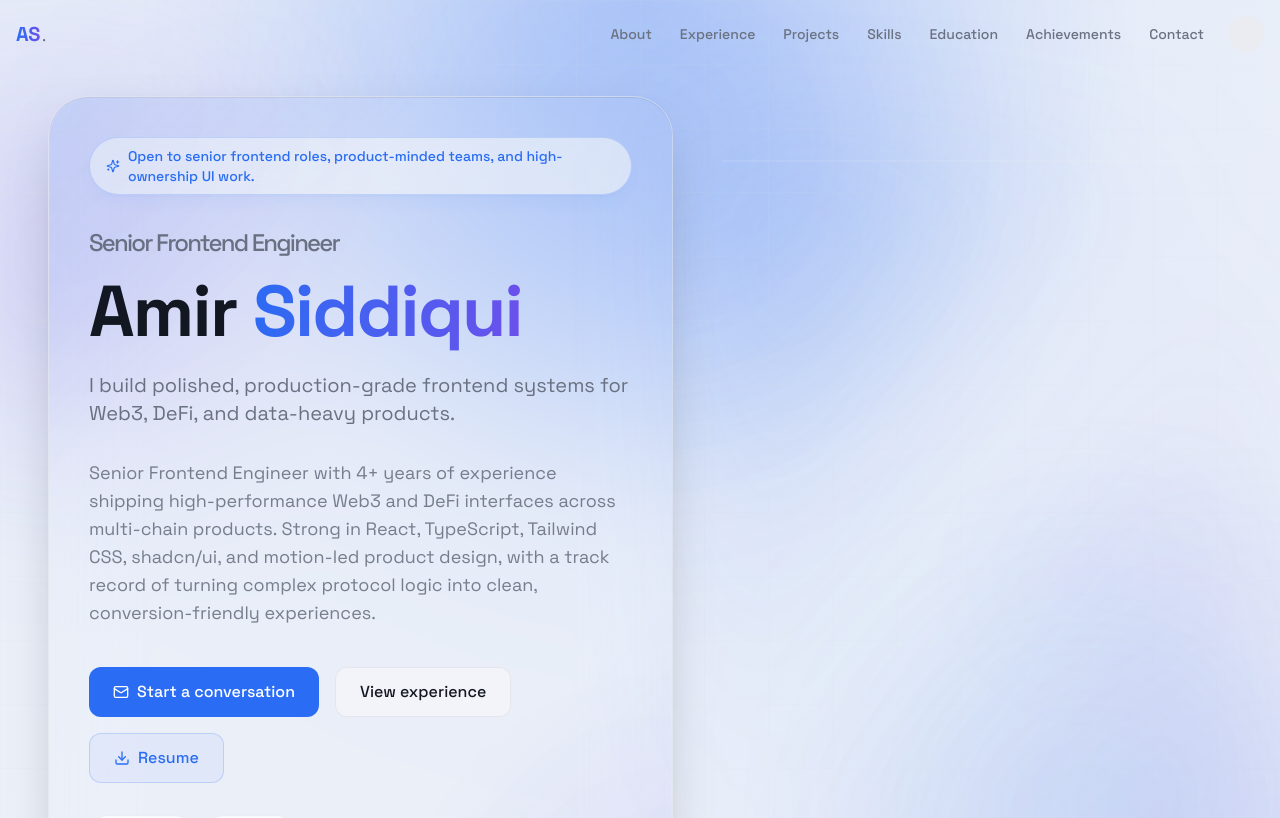
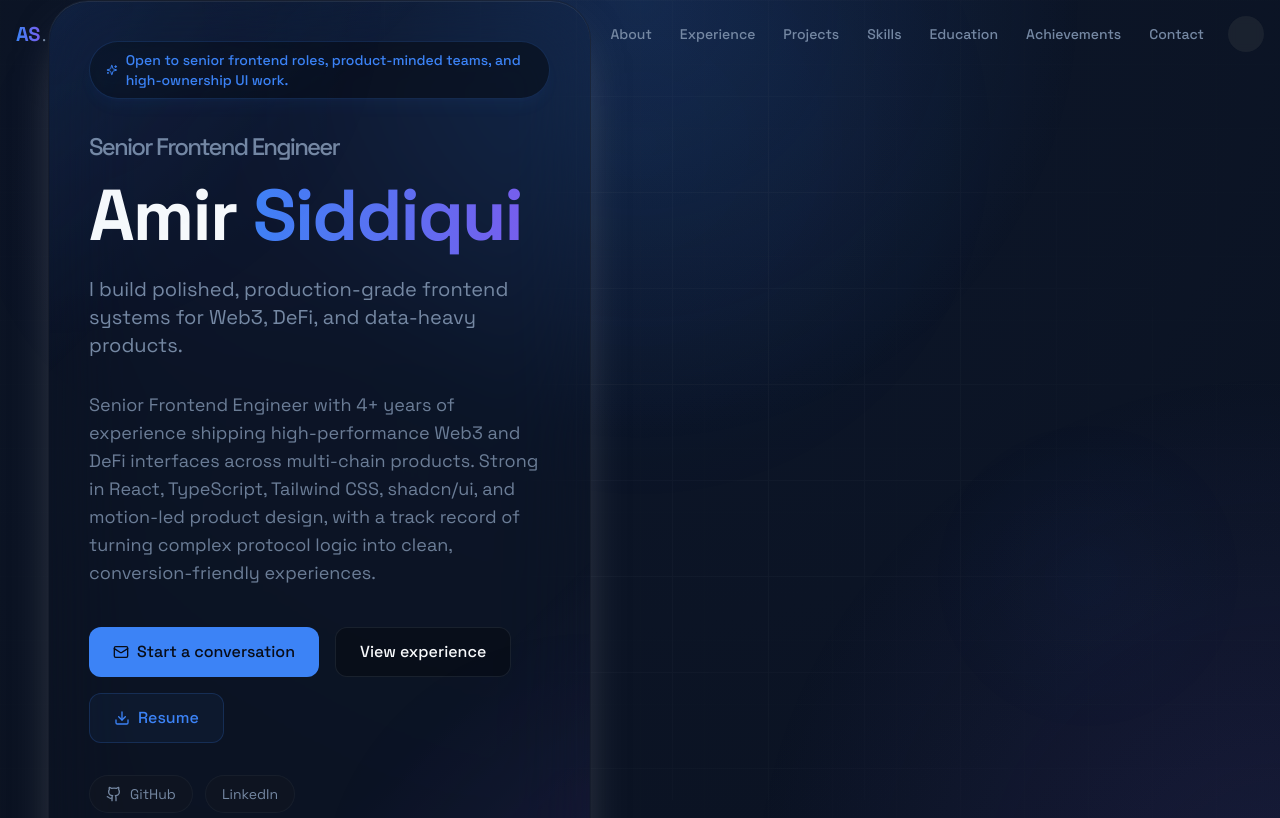
Before and after one commit to amirsiddiquiin/AmirPortfolio, a React (Vite) app: page / in a window 1280 px wide. Shown: the top 818 px of the page. Built offline with nearby package versions, Linux system fonts and the light colour scheme.

Commit message:
feat: add avatar image and update Hero component for enhanced visuals; adjust theme context to default to dark mode

```diff
--- a/src/components/Hero.tsx
+++ b/src/components/Hero.tsx
@@ -3,7 +3,7 @@ import { ArrowDown, Download, Github, Mail, Sparkles } from 'lucide-react';
 import { profile } from '@/data/profile';
 
 const riseUp = {
-  initial: { opacity: 0, y: 28, filter: 'blur(8px)' },
+  initial: { opacity: 0, y: 24, filter: 'blur(8px)' },
   animate: { opacity: 1, y: 0, filter: 'blur(0px)' },
 };
 
@@ -15,7 +15,7 @@ const panelMotion = {
 const floatMotion = {
   animate: {
     y: [0, -10, 0],
-    rotate: [0, 0.8, 0],
+    rotate: [0, 0.6, 0],
     transition: { duration: 6, repeat: Infinity, ease: 'easeInOut' },
   },
 };
@@ -24,30 +24,30 @@ const Hero = () => {
   return (
     <section
       id="hero"
-      className="relative min-h-screen flex items-center justify-center pt-24 pb-16 overflow-hidden"
+      className="relative min-h-screen flex items-start lg:items-center justify-center overflow-hidden"
     >
       <div className="absolute inset-0 pointer-events-none overflow-hidden">
-        <div className="absolute -top-32 left-1/2 h-[34rem] w-[34rem] -translate-x-1/2 rounded-full bg-primary/15 blur-[120px]" />
-        <div className="absolute top-24 -left-24 h-80 w-80 rounded-full bg-accent/20 blur-[110px]" />
-        <div className="absolute bottom-0 right-0 h-96 w-96 rounded-full bg-cyan-400/10 blur-[120px]" />
-        <div className="absolute inset-0 bg-[linear-gradient(to_right,hsl(var(--border)/0.35)_1px,transparent_1px),linear-gradient(to_bottom,hsl(var(--border)/0.35)_1px,transparent_1px)] bg-[size:4rem_4rem] opacity-40" />
-        <div className="absolute inset-0 bg-[radial-gradient(circle_at_top,hsl(var(--primary)/0.18),transparent_42%),radial-gradient(circle_at_bottom_right,hsl(var(--accent)/0.12),transparent_35%)]" />
+        <div className="absolute -top-32 left-1/2 h-[34rem] w-[34rem] -translate-x-1/2 rounded-full bg-primary/18 blur-[120px]" />
+        <div className="absolute top-20 -left-24 h-80 w-80 rounded-full bg-accent/22 blur-[110px]" />
+        <div className="absolute bottom-0 right-0 h-96 w-96 rounded-full bg-cyan-400/12 blur-[120px]" />
+        <div className="absolute inset-0 bg-[linear-gradient(to_right,hsl(var(--border)/0.28)_1px,transparent_1px),linear-gradient(to_bottom,hsl(var(--border)/0.28)_1px,transparent_1px)] bg-[size:4rem_4rem] opacity-35" />
+        <div className="absolute inset-0 bg-[radial-gradient(circle_at_top,hsl(var(--primary)/0.16),transparent_40%),radial-gradient(circle_at_bottom_right,hsl(var(--accent)/0.12),transparent_34%)]" />
       </div>
 
       <div className="container mx-auto relative z-10">
-        <div className="grid items-center gap-12 lg:grid-cols-[1.1fr_0.9fr] px-4 sm:px-6 lg:px-8">
+        <div className="grid items-start sm:items-center gap-10 sm:grid-cols-[0.95fr_1.05fr] lg:grid-cols-[0.95fr_1.05fr] px-4 sm:px-6 lg:px-8">
           <motion.div
             variants={panelMotion}
             initial="initial"
             animate="animate"
-            transition={{ duration: 0.8, ease: [0.22, 1, 0.36, 1] }}
-            className="relative panel-3d tilt-card rounded-[2.5rem] border border-border/60 bg-background/88 backdrop-blur-2xl p-8 sm:p-10 shadow-2xl shadow-black/5"
+            transition={{ duration: 0.95, delay: 0.08, ease: [0.22, 1, 0.36, 1] }}
+            className="order-2 sm:order-1 relative panel-3d tilt-card rounded-[2.5rem] border border-border/60 bg-background/88 backdrop-blur-2xl p-8 sm:p-10 shadow-2xl shadow-black/5"
           >
             <motion.div
               variants={riseUp}
               initial="initial"
               animate="animate"
-              transition={{ duration: 0.7, delay: 0.05 }}
+              transition={{ duration: 0.7, delay: 0.03 }}
               className="inline-flex items-center gap-2 px-4 py-2 mb-8 rounded-full border border-primary/20 bg-background/60 backdrop-blur-md text-sm font-medium text-primary shadow-lg shadow-primary/5"
             >
               <Sparkles className="h-4 w-4" />
@@ -58,7 +58,7 @@ const Hero = () => {
               variants={riseUp}
               initial="initial"
               animate="animate"
-              transition={{ duration: 0.75, delay: 0.12 }}
+              transition={{ duration: 0.75, delay: 0.1 }}
               className="text-5xl sm:text-6xl lg:text-7xl font-bold mb-6 tracking-tight text-balance"
             >
               <span className="block text-muted-foreground font-medium text-xl sm:text-2xl mb-4">
@@ -72,7 +72,7 @@ const Hero = () => {
               variants={riseUp}
               initial="initial"
               animate="animate"
-              transition={{ duration: 0.75, delay: 0.18 }}
+              transition={{ duration: 0.75, delay: 0.16 }}
               className="text-lg sm:text-xl text-muted-foreground max-w-2xl leading-relaxed mb-8"
             >
               {profile.headline}
@@ -82,8 +82,8 @@ const Hero = () => {
               variants={riseUp}
               initial="initial"
               animate="animate"
-              transition={{ duration: 0.75, delay: 0.24 }}
-              className="text-base sm:text-lg text-muted-foreground/90 max-w-2xl leading-relaxed mb-10"
+              transition={{ duration: 0.75, delay: 0.22 }}
+              className="hidden sm:block text-base sm:text-lg text-muted-foreground/90 max-w-2xl leading-relaxed mb-10"
             >
               {profile.summary}
             </motion.p>
@@ -92,7 +92,7 @@ const Hero = () => {
               variants={riseUp}
               initial="initial"
               animate="animate"
-              transition={{ duration: 0.75, delay: 0.3 }}
+              transition={{ duration: 0.75, delay: 0.28 }}
               className="flex flex-wrap gap-4"
             >
               <a
@@ -125,7 +125,7 @@ const Hero = () => {
               variants={riseUp}
               initial="initial"
               animate="animate"
-              transition={{ duration: 0.75, delay: 0.36 }}
+              transition={{ duration: 0.75, delay: 0.34 }}
               className="mt-8 flex flex-wrap items-center gap-3 text-sm text-muted-foreground"
             >
               <a href={profile.contact.github} target="_blank" rel="noreferrer" className="inline-flex items-center gap-2 rounded-full border border-border/60 bg-card/70 px-4 py-2 backdrop-blur-md hover:text-foreground transition-colors">
@@ -142,54 +142,79 @@ const Hero = () => {
             </motion.div>
           </motion.div>
 
-          <motion.div
+          {/* <motion.div
             variants={panelMotion}
             initial="initial"
             animate="animate"
-            transition={{ duration: 0.95, delay: 0.12, ease: [0.22, 1, 0.36, 1] }}
-            className="relative min-h-[700px] lg:min-h-[720px]"
-          >
-            <div className="absolute -inset-6 rounded-[2.75rem] bg-gradient-to-br from-primary/15 via-transparent to-accent/15 blur-3xl" />
-            <div
-              className="relative h-full rounded-[2.5rem] border border-white/10 text-white backdrop-blur-2xl shadow-2xl shadow-primary/20 overflow-hidden panel-3d tilt-card"
+            transition={{ duration: 1, delay: 0.05, ease: [0.22, 1, 0.36, 1] }}
+            className="order-1 sm:order-2 relative panel-3d tilt-card rounded-[2.5rem] border border-white/10 text-white backdrop-blur-2xl shadow-2xl shadow-primary/25 overflow-hidden"
             style={{
               background:
-                  'radial-gradient(circle at top, rgba(74, 115, 255, 0.3), rgba(8, 15, 28, 0.98) 48%)',
+                'radial-gradient(circle at top, rgba(74, 115, 255, 0.34), rgba(5, 10, 22, 0.98) 55%)',
+              minHeight: '420px',
+              height: 'clamp(420px, 48vw, 760px)',
             }}
           >
-              <div className="absolute inset-0 mesh-overlay opacity-20" />
-              <div className="absolute inset-0 bg-[radial-gradient(circle_at_50%_25%,rgba(96,165,250,0.3),transparent_28%),radial-gradient(circle_at_20%_20%,rgba(129,140,248,0.2),transparent_22%),radial-gradient(circle_at_80%_78%,rgba(96,165,250,0.14),transparent_22%)]" />
-              <div className="absolute inset-0 scan-lines opacity-10" />
+            <div className="absolute inset-0 mesh-overlay opacity-25" />
+            <div className="absolute inset-0 bg-[radial-gradient(circle_at_50%_18%,rgba(96,165,250,0.28),transparent_28%),radial-gradient(circle_at_80%_75%,rgba(168,85,247,0.2),transparent_24%)]" />
+            <div className="absolute inset-0 scan-lines opacity-18" />
+            <div className="absolute inset-0 bg-[linear-gradient(120deg,rgba(255,255,255,0.12),transparent_20%,transparent_80%,rgba(255,255,255,0.06))] opacity-50" />
 
-              <div className="absolute left-10 top-10 inline-flex items-center gap-2 rounded-full border border-white/10 bg-white/10 px-4 py-2 text-xs font-medium text-white/80 backdrop-blur-md">
+            <motion.div
+              initial={{ opacity: 0, x: -12, y: -8 }}
+              animate={{ opacity: 1, x: 0, y: 0 }}
+              transition={{ duration: 0.55, delay: 0.12 }}
+              className="absolute left-5 sm:left-8 top-5 sm:top-8 inline-flex items-center gap-2 rounded-full border border-white/10 bg-white/12 px-4 py-2 text-xs font-medium text-white/85 backdrop-blur-md"
+            >
               <span className="h-2 w-2 rounded-full bg-emerald-500 shadow-[0_0_20px_rgba(16,185,129,0.8)]" />
               live avatar render
+            </motion.div>
+
+            <motion.div
+              initial={{ opacity: 0, x: 12, y: -8 }}
+              animate={{ opacity: 1, x: 0, y: 0 }}
+              transition={{ duration: 0.55, delay: 0.16 }}
+              className="absolute right-5 sm:right-8 top-5 sm:top-8 rounded-2xl border border-white/10 bg-white/12 px-3 py-2 text-xs font-mono text-white/85 backdrop-blur-md"
+            >
+              UI / UX / Web3
+            </motion.div>
+
+            <div className="absolute inset-0 flex items-center justify-center px-5 sm:px-8">
+              <motion.div
+                animate={{ y: [0, -12, 0], rotateZ: [0, -0.8, 0], scale: [1, 1.015, 1] }}
+                transition={{ duration: 7.5, repeat: Infinity, ease: 'easeInOut' }}
+                className="relative flex h-[340px] sm:h-[420px] lg:h-[680px] w-full max-w-[560px] lg:max-w-[700px] items-center justify-center"
+              >
+                <div className="absolute left-1/2 top-2 h-[300px] w-[300px] sm:h-[440px] sm:w-[440px] -translate-x-1/2 rounded-full bg-primary/30 blur-[120px]" />
+                <div className="absolute left-1/2 top-10 h-[210px] w-[210px] sm:h-[320px] sm:w-[320px] -translate-x-1/2 rounded-full bg-accent/24 blur-[110px]" />
+                <div className="absolute inset-x-[18%] bottom-8 h-10 rounded-full bg-black/45 blur-2xl" />
+
+                <motion.div
+                  animate={{ scale: [1, 1.03, 1], opacity: [0.98, 1, 0.98] }}
+                  transition={{ duration: 5.5, repeat: Infinity, ease: 'easeInOut' }}
+                  className="relative flex h-full w-full items-center justify-center rounded-[2rem] border border-white/10 bg-white/6 p-3 sm:p-5 shadow-[0_30px_90px_-20px_rgba(0,0,0,0.8)] backdrop-blur-sm"
+                >
+                  <div className="absolute inset-0 rounded-[2rem] bg-[linear-gradient(135deg,rgba(255,255,255,0.12),transparent_28%,transparent_72%,rgba(255,255,255,0.08))] opacity-60" />
+                  <div className="absolute inset-0 rounded-[2rem] ring-1 ring-inset ring-white/10" />
+                  <div className="relative flex h-full w-full items-center justify-center overflow-hidden rounded-[1.5rem] border border-white/10 bg-[radial-gradient(circle_at_top,rgba(255,255,255,0.12),rgba(4,8,18,0.92))]">
+                    <div className="absolute inset-0 bg-[radial-gradient(circle_at_50%_18%,rgba(96,165,250,0.28),transparent_28%),radial-gradient(circle_at_80%_75%,rgba(168,85,247,0.22),transparent_24%)]" />
+                    <div className="absolute inset-0 scan-lines opacity-20" />
+                      <motion.img
+                        src="/avatar.webp"
+                        alt="3D programmer avatar"
+                        initial={{ opacity: 0, y: 16, scale: 0.94 }}
+                        animate={{ opacity: 1, y: 0, scale: 1 }}
+                        transition={{ duration: 0.8, delay: 0.12 }}
+                      className="relative mx-auto h-[86%] sm:h-[92%] w-auto max-w-none select-none object-contain drop-shadow-[0_32px_52px_rgba(0,0,0,0.55)]"
+                      style={{ filter: 'drop-shadow(0 0 44px rgba(96,165,250,0.28))' }}
+                    />
                   </div>
-
-              <div className="absolute right-10 top-10 rounded-2xl border border-white/10 bg-white/10 px-3 py-2 text-xs font-mono text-white/80 backdrop-blur-md">
-                UI / UX / Web3
-              </div>
-
-              <div className="absolute inset-x-0 top-24 flex justify-center">
-                <motion.div
-                  animate={{ y: [0, -12, 0] }}
-                  transition={{ duration: 7, repeat: Infinity, ease: 'easeInOut' }}
-                  className="relative h-[440px] w-[360px]"
-                >
-                  <div className="absolute inset-x-1/2 top-4 h-44 w-36 -translate-x-1/2 rounded-[2.2rem] bg-[radial-gradient(circle_at_45%_28%,rgba(255,255,255,0.95),rgba(199,210,254,0.75)_22%,rgba(48,69,128,0.95)_72%)] shadow-[0_0_90px_rgba(59,130,246,0.28)] border border-white/20" />
-                  <div className="absolute inset-x-1/2 top-36 h-6 w-12 -translate-x-1/2 rounded-full bg-[#cfe2ff]/80 shadow-[0_0_20px_rgba(191,219,254,0.4)]" />
-
-                  <div className="absolute inset-x-1/2 top-38 h-28 w-52 -translate-x-1/2 rounded-[2rem] bg-[linear-gradient(180deg,rgba(46,65,125,0.95),rgba(11,16,32,0.98))] border border-white/12 shadow-[0_20px_40px_-20px_rgba(15,23,42,0.9)]" />
-                  <div className="absolute inset-x-1/2 top-52 h-44 w-72 -translate-x-1/2 rounded-[3rem] bg-[linear-gradient(180deg,rgba(79,102,194,0.85),rgba(10,14,28,0.98))] border border-white/10 shadow-[0_40px_80px_-25px_rgba(37,99,235,0.35)]" />
-                  <div className="absolute inset-x-1/2 top-[13.5rem] h-28 w-[18rem] -translate-x-1/2 rounded-[2rem] bg-[linear-gradient(180deg,rgba(28,41,82,0.92),rgba(5,9,20,0.98))] border border-white/10 shadow-[0_30px_60px_-25px_rgba(0,0,0,0.8)]" />
-
-                  <div className="absolute inset-x-1/2 top-[5.1rem] h-18 w-40 -translate-x-1/2 rounded-full bg-white/5 blur-2xl" />
-                  <div className="absolute inset-x-1/2 top-28 h-24 w-52 -translate-x-1/2 rounded-[1.75rem] bg-white/5 blur-2xl" />
+                </motion.div>
 
                 <motion.div
                   variants={floatMotion}
                   animate="animate"
-                    className="absolute left-0 top-[7rem] rounded-2xl border border-white/10 bg-white/10 px-4 py-3 shadow-xl shadow-black/20 backdrop-blur-md"
+                  className="absolute left-0 top-[6.5rem] rounded-2xl border border-white/10 bg-white/10 px-4 py-3 shadow-xl shadow-black/20 backdrop-blur-md"
                 >
                   <p className="text-xs text-white/55">Motion systems</p>
                   <p className="text-sm font-medium text-white">Cinematic layering</p>
@@ -197,7 +222,7 @@ const Hero = () => {
                 <motion.div
                   variants={floatMotion}
                   animate="animate"
-                    className="absolute right-0 top-[9rem] rounded-2xl border border-white/10 bg-white/10 px-4 py-3 shadow-xl shadow-black/20 backdrop-blur-md"
+                  className="absolute right-0 top-[8.25rem] rounded-2xl border border-white/10 bg-white/10 px-4 py-3 shadow-xl shadow-black/20 backdrop-blur-md"
                   style={{ animationDelay: '1s' }}
                 >
                   <p className="text-xs text-white/55">3D depth</p>
@@ -206,7 +231,7 @@ const Hero = () => {
                 <motion.div
                   variants={floatMotion}
                   animate="animate"
-                    className="absolute left-8 bottom-[4rem] rounded-2xl border border-white/10 bg-white/10 px-4 py-3 shadow-xl shadow-black/20 backdrop-blur-md"
+                  className="absolute left-6 bottom-[4.5rem] rounded-2xl border border-white/10 bg-white/10 px-4 py-3 shadow-xl shadow-black/20 backdrop-blur-md"
                   style={{ animationDelay: '0.6s' }}
                 >
                   <p className="text-xs text-white/55">Shader mood</p>
@@ -215,7 +240,7 @@ const Hero = () => {
                 <motion.div
                   variants={floatMotion}
                   animate="animate"
-                    className="absolute right-6 bottom-[5rem] rounded-2xl border border-white/10 bg-white/10 px-4 py-3 shadow-xl shadow-black/20 backdrop-blur-md"
+                  className="absolute right-4 bottom-[4.9rem] rounded-2xl border border-white/10 bg-white/10 px-4 py-3 shadow-xl shadow-black/20 backdrop-blur-md"
                   style={{ animationDelay: '1.4s' }}
                 >
                   <p className="text-xs text-white/55">Avatar core</p>
@@ -224,14 +249,14 @@ const Hero = () => {
               </motion.div>
             </div>
 
-              <div className="absolute bottom-8 left-6 right-6 grid gap-4 sm:grid-cols-2">
+            <div className="absolute bottom-5 left-5 right-5 hidden gap-3 lg:grid sm:grid-cols-2">
               {profile.stats.map((stat, index) => (
                 <motion.div
                   key={stat.label}
                   initial={{ opacity: 0, y: 18 }}
                   animate={{ opacity: 1, y: 0 }}
                   transition={{ duration: 0.45, delay: 0.18 + index * 0.08 }}
-                    className="rounded-2xl border border-white/10 bg-white/10 p-4 shadow-lg shadow-black/5 transition-all duration-300 hover:-translate-y-1 hover:shadow-2xl hover:shadow-primary/10 backdrop-blur-md"
+                  className="rounded-2xl border border-white/10 bg-white/12 p-4 shadow-lg shadow-black/10 transition-all duration-300 hover:-translate-y-1 hover:shadow-2xl hover:shadow-primary/10 backdrop-blur-md"
                 >
                   <p className="text-3xl font-bold gradient-text">{stat.value}</p>
                   <p className="mt-2 text-sm text-white/65">{stat.label}</p>
@@ -239,14 +264,13 @@ const Hero = () => {
               ))}
             </div>
 
-              <div className="absolute inset-x-0 bottom-[6.8rem] px-6">
-                <div className="rounded-full border border-white/10 bg-white/5 px-5 py-3 backdrop-blur-md flex items-center justify-between text-xs sm:text-sm text-white/75">
+            <div className="absolute inset-x-0 bottom-[6.1rem] px-5 hidden lg:block">
+              <div className="rounded-full border border-white/10 bg-white/8 px-5 py-3 backdrop-blur-md flex items-center justify-between text-xs sm:text-sm text-white/80">
                 <span className="font-mono tracking-[0.3em]">NOW PLAYING</span>
                 <span>Scroll-driven motion • layered glass • cinematic lighting</span>
               </div>
             </div>
-            </div>
-          </motion.div>
+          </motion.div> */}
         </div>
       </div>
 
--- a/src/contexts/ThemeContext.tsx
+++ b/src/contexts/ThemeContext.tsx
@@ -15,23 +15,18 @@ type ThemeContextType = {
 const ThemeContext = createContext<ThemeContextType | undefined>(undefined);
 
 export const ThemeProvider = ({ children }: { children: React.ReactNode }) => {
-  const [theme, setTheme] = useState<Theme>('light');
-  const [themeColor, setThemeColor] = useState<ThemeColor>('default');
+  const [theme, setTheme] = useState<Theme>('dark');
+  const [themeColor, setThemeColor] = useState<ThemeColor>('blue');
 
   useEffect(() => {
-    const storedTheme = localStorage.getItem('theme') as Theme | null;
     const storedThemeColor = localStorage.getItem('themeColor') as ThemeColor | null;
-    const prefersDark = window.matchMedia('(prefers-color-scheme: dark)').matches;
-
-    if (storedTheme) {
-      setTheme(storedTheme);
-    } else if (prefersDark) {
-      setTheme('dark');
-    }
 
     if (storedThemeColor) {
       setThemeColor(storedThemeColor);
     }
+
+    setTheme('dark');
+    localStorage.setItem('theme', 'dark');
   }, []);
 
   useEffect(() => {
```
Also changed, not shown: public/avatar.webp (added). Lines whose indentation alone changed are shown as unchanged.
